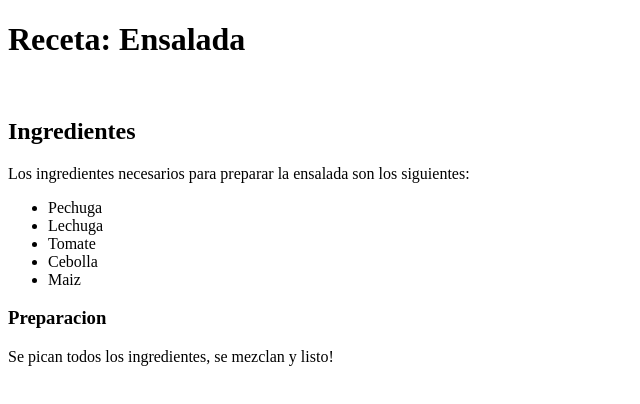
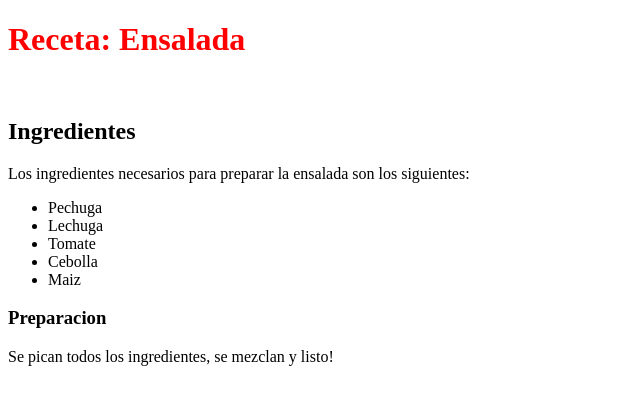
Before and after one commit to Cristianjs93/aspirantes-mir-html-y-css, a plain HTML site: page ejercicio1-html-y-css/index.html in a window 1280 px wide. Shown: the whole page, without its empty margins (0-640 px from the left). Drawn offline with Linux system fonts and the light colour scheme; files whose address does not match are found by name.

Commit message:
Agrega estilos al segundo ejercicio

```diff
--- /dev/null
+++ b/ejercicio1-html-y-css/estilos.css
@@ -0,0 +1,3 @@
+h1 {
+ color: #ff0000;
+}
--- a/ejercicio1-html-y-css/index.html
+++ b/ejercicio1-html-y-css/index.html
@@ -5,6 +5,7 @@
     <meta http-equiv="X-UA-Compatible" content="IE=edge">
     <meta name="viewport" content="width=device-width, initial-scale=1.0">
     <title>Mi receta</title>
+    <link rel="stylesheet" href="C:\Users\EQUIPO\aspirantes-mir-html-y-css\ejercicio1-html-y-css\estilos.css">
 </head>
 <body>
     <h1>Receta: Ensalada</h1>
```
